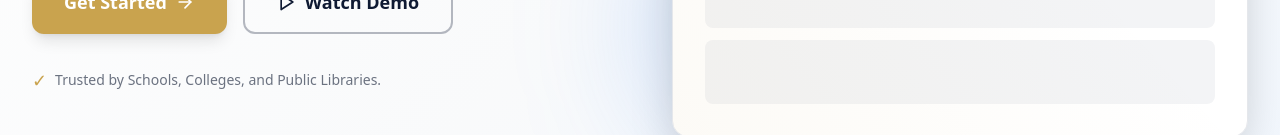
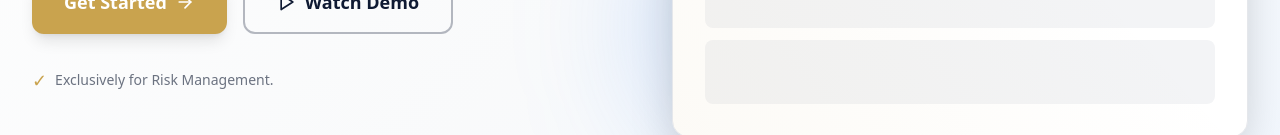
Before and after one commit to supermanyu90/Rekha-Library-Automation-System, a React (Vite) app: page / in a window 1280 px wide. Shown: the part 705-840 px from the top of the page. Built offline with nearby package versions, Linux system fonts and the light colour scheme; no server answers.

Commit message:
Updated Hero.tsx

```diff
--- a/src/components/Hero.tsx
+++ b/src/components/Hero.tsx
@@ -111,7 +111,7 @@ export default function Hero({ onGetStarted }: HeroProps) {
                 isDarkMode ? 'text-gray-400' : 'text-gray-500'
               }`}>
                 <span className="text-[#C9A34E] text-lg">✓</span>
-                <span>Trusted by Schools, Colleges, and Public Libraries.</span>
+                <span>Exclusively for Risk Management.</span>
               </p>
             </div>
 
```
